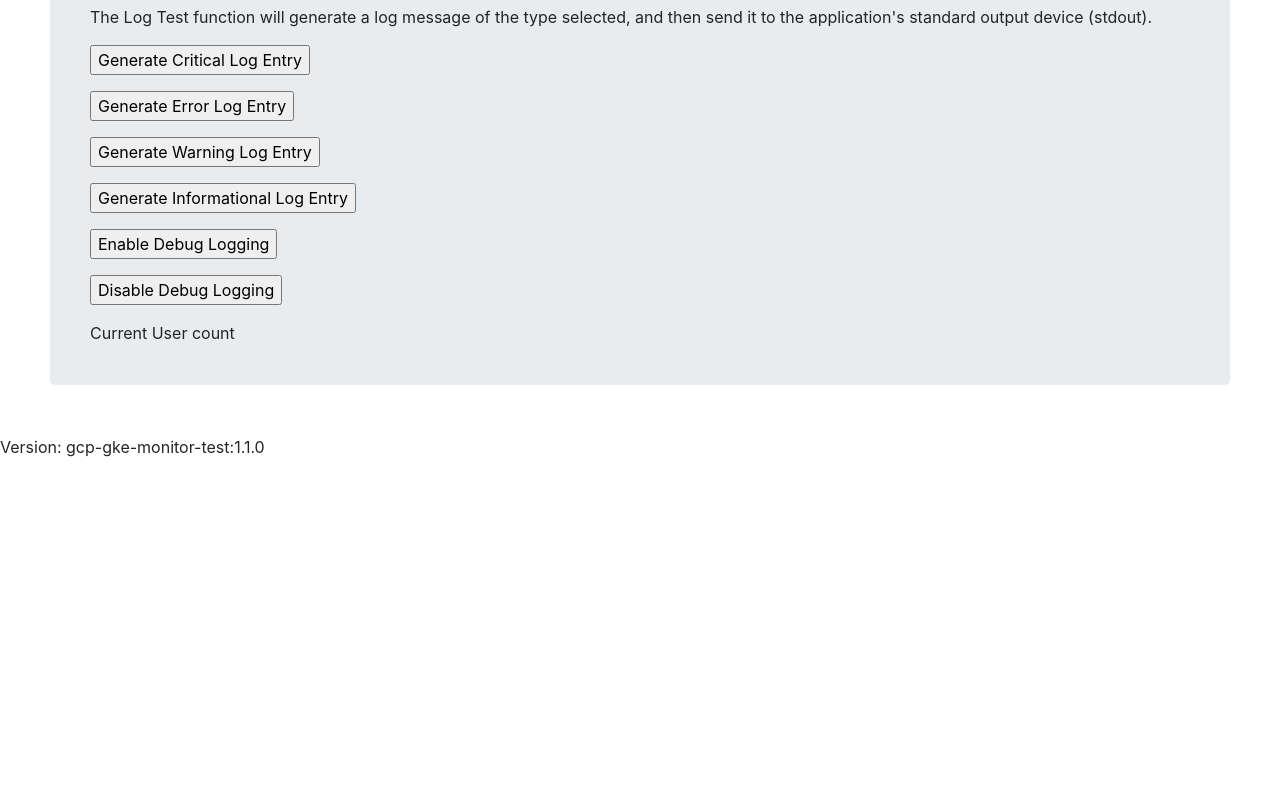
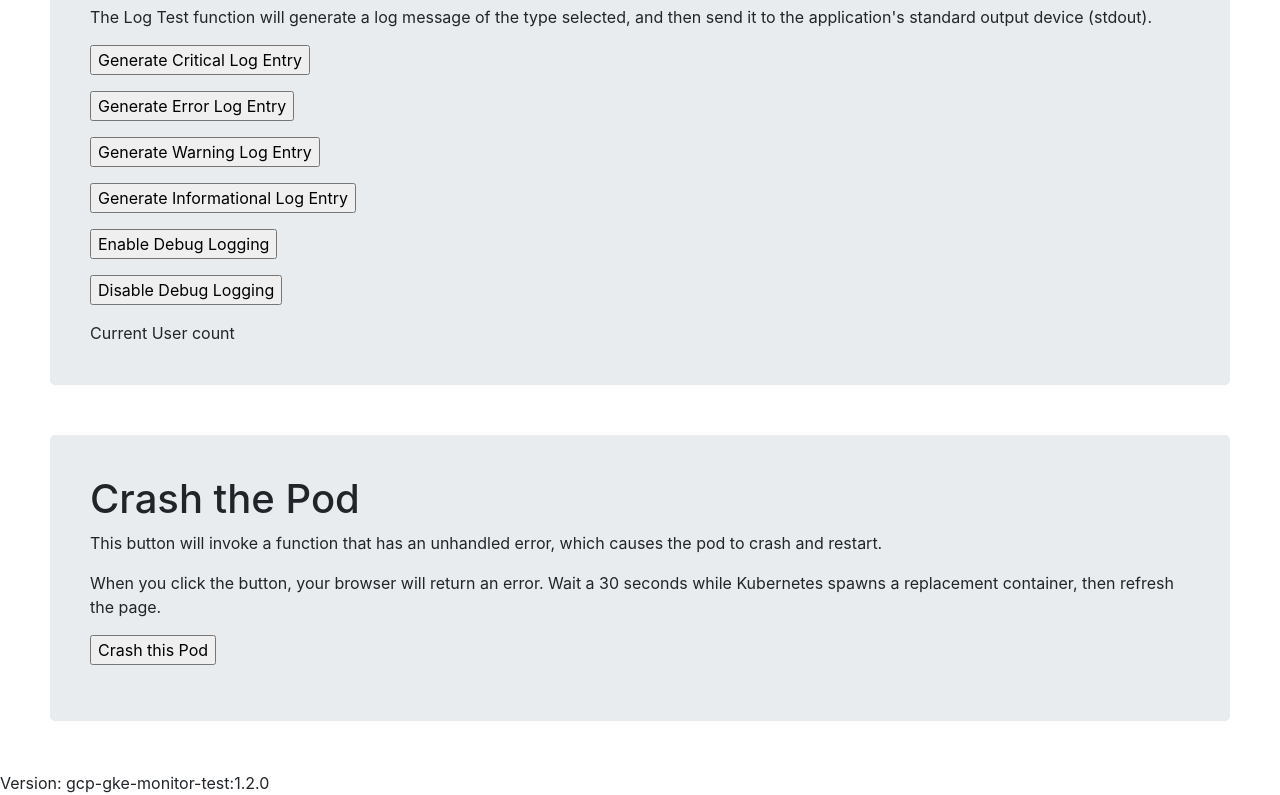
Before and after one commit to brianeiler/gcp-gke-monitor-test, a website: page index.html in a window 1280 px wide. Shown: the part 1007-1802 px from the top of the page. Before the commit the page ends 1466 px from the top, so only its background shows below. Drawn offline with nearby package versions, Linux system fonts and the light colour scheme.

Commit message:
Added Crash The Pod section

```diff
--- a/index.html
+++ b/index.html
@@ -70,6 +70,17 @@
 	<span id="lblDebugLoggingStatus">Current User count</span>
   </div>
 </div>
-Version: gcp-gke-monitor-test:1.1.0
+
+<div style="margin:50px;">
+  <div class="jumbotron"  style="padding:40px;">
+	<h1>Crash the Pod</h1>
+	<p>This button will invoke a function that has an unhandled error, which causes the pod to crash and restart.</p>
+	<p>When you click the button, your browser will return an error. Wait a 30 seconds while Kubernetes spawns a replacement container, then refresh the page.</p>
+	<form action="/CrashThePod" method="POST">
+		<input type="submit" value="Crash this Pod"/>
+	</form>
+  </div>
+</div>
+Version: gcp-gke-monitor-test:1.2.0
 </body>
 </html>
```
Also changed, not shown: server.js (+13 -1 lines).
